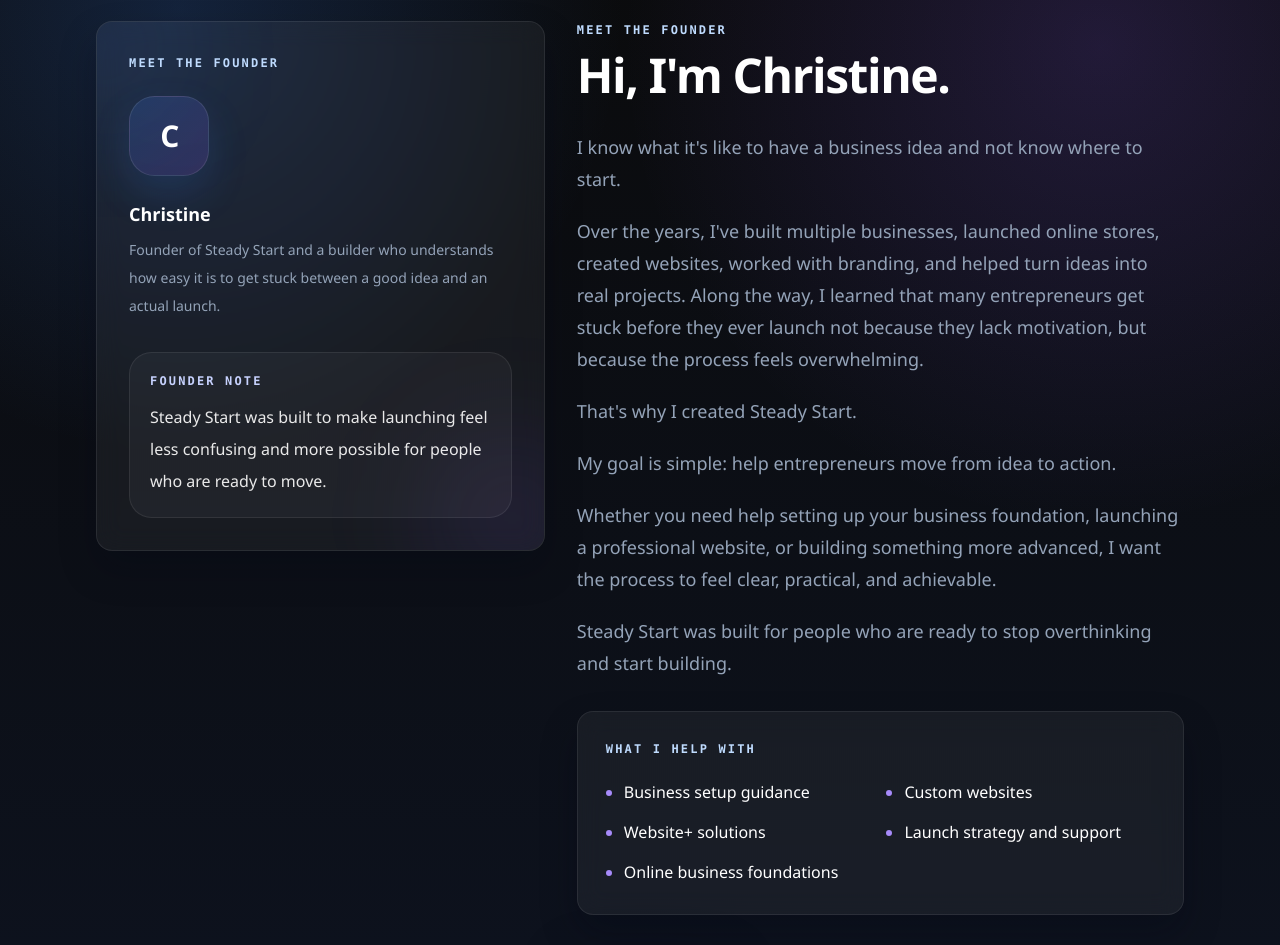
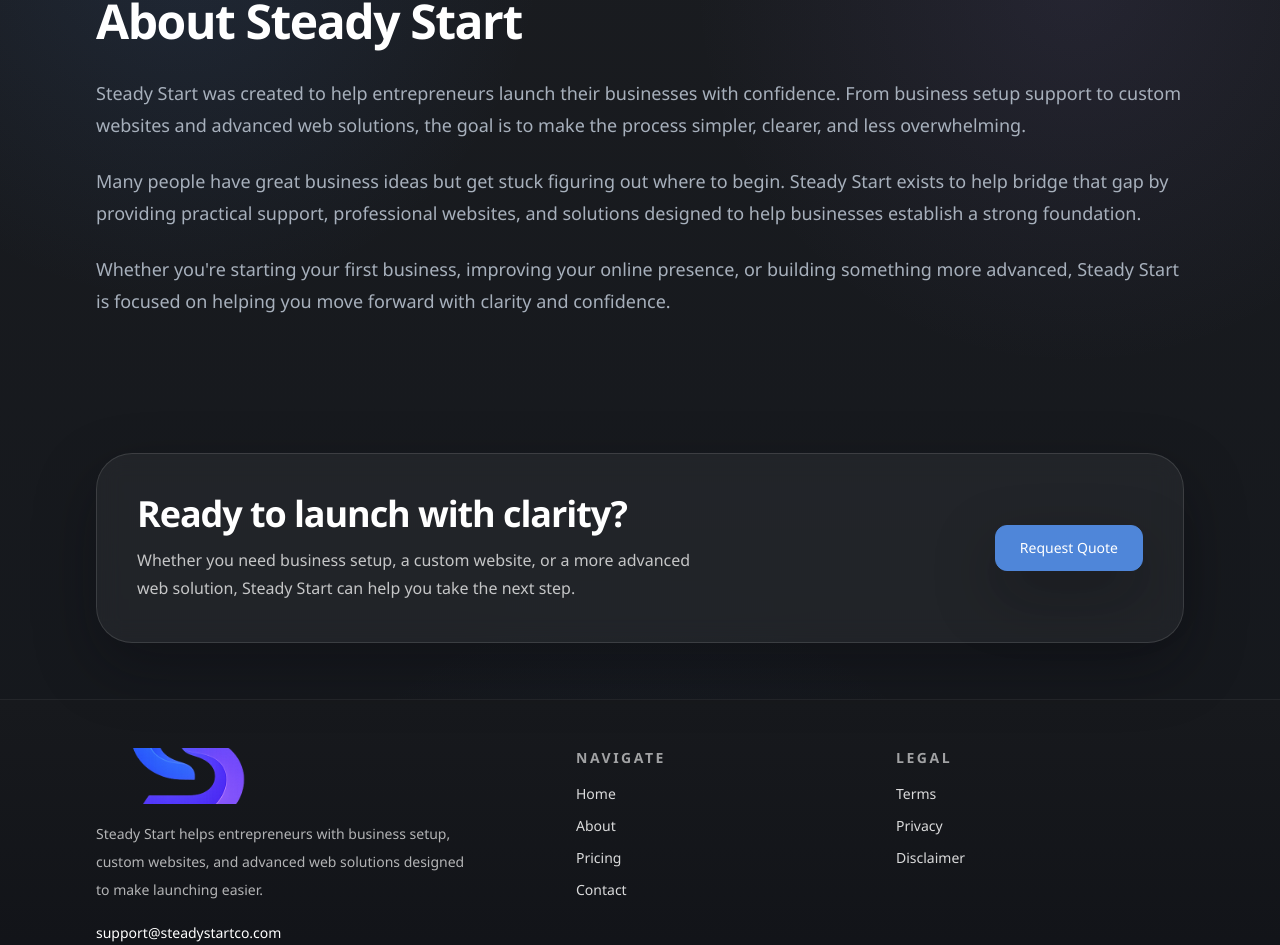
Before and after one commit to MySaaS1023/SS, a Next.js app: page /about in a window 1280 px wide. Shown: the part 180-1125 px from the top of the page. Built offline with nearby package versions, Linux system fonts and the light colour scheme.

Commit message:
Refine branding,

```diff
--- a/app/about/page.tsx
+++ b/app/about/page.tsx
@@ -1,98 +1,37 @@
-import Link from "next/link";
-
 import { CtaBanner } from "@/components/cta-banner";
 import { PageContainer } from "@/components/page-container";
-import { primaryButtonClass } from "@/lib/styles";
-
-const founderStory = [
-  "I know what it's like to have a business idea and not know where to start.",
-  "Over the years, I've built multiple businesses, launched online stores, created websites, worked with branding, and helped turn ideas into real projects. Along the way, I learned that many entrepreneurs get stuck before they ever launch not because they lack motivation, but because the process feels overwhelming.",
-  "That's why I created Steady Start.",
-  "My goal is simple: help entrepreneurs move from idea to action.",
-  "Whether you need help setting up your business foundation, launching a professional website, or building something more advanced, I want the process to feel clear, practical, and achievable.",
-  "Steady Start was built for people who are ready to stop overthinking and start building.",
-];
-
-const founderSupportAreas = [
-  "Business setup guidance",
-  "Custom websites",
-  "Website+ solutions",
-  "Launch strategy and support",
-  "Online business foundations",
-];
 
 export default function AboutPage() {
   return (
     <>
-      <section className="py-14 sm:py-16">
-        <PageContainer>
-          <div className="grid gap-8 lg:grid-cols-[0.85fr_1.15fr] lg:items-start">
-            <div className="glass-card relative overflow-hidden p-6 sm:p-8 lg:sticky lg:top-28">
-              <div className="pointer-events-none absolute inset-0">
-                <div className="absolute left-[-3rem] top-[-2rem] h-28 w-28 rounded-full bg-[#3B82F6]/18 blur-3xl" />
-                <div className="absolute bottom-[-2rem] right-[-2rem] h-32 w-32 rounded-full bg-[#8B5CF6]/18 blur-3xl" />
-              </div>
-              <div className="relative">
-                <p className="section-kicker">Meet The Founder</p>
-                <div className="mt-6 flex h-20 w-20 items-center justify-center rounded-[1.6rem] border border-[rgba(255,255,255,0.1)] bg-[linear-gradient(135deg,rgba(59,130,246,0.18),rgba(139,92,246,0.2))] shadow-[0_18px_40px_rgba(59,130,246,0.16)]">
-                  <span className="text-3xl font-semibold tracking-[-0.06em] text-white">
-                    C
-                  </span>
-                </div>
-                <p className="mt-6 text-lg font-semibold text-white">Christine</p>
-                <p className="mt-2 max-w-sm text-sm leading-7 text-[var(--muted)]">
-                  Founder of Steady Start and a builder who understands how easy it is
-                  to get stuck between a good idea and an actual launch.
-                </p>
-                <div className="mt-8 rounded-[1.4rem] border border-[rgba(255,255,255,0.08)] bg-[rgba(255,255,255,0.04)] p-5">
-                  <p className="font-mono text-xs font-semibold uppercase tracking-[0.18em] text-[#c7d2fe]">
-                    Founder Note
-                  </p>
-                  <p className="mt-3 text-base leading-8 text-white/90">
-                    Steady Start was built to make launching feel less confusing and
-                    more possible for people who are ready to move.
-                  </p>
-                </div>
-              </div>
+      <section className="py-16 sm:py-20">
+        <PageContainer className="max-w-4xl">
+          <div className="space-y-8">
+            <div className="max-w-3xl">
+              <p className="section-kicker">About Steady Start</p>
+              <h1 className="mt-3 text-4xl font-semibold tracking-[-0.03em] text-white sm:text-5xl">
+                About Steady Start
+              </h1>
             </div>
 
-            <div className="space-y-8">
-              <div className="max-w-3xl">
-                <p className="section-kicker">Meet The Founder</p>
-                <h1 className="mt-3 text-4xl font-semibold tracking-[-0.03em] text-white sm:text-5xl">
-                  Hi, I&apos;m Christine.
-                </h1>
-              </div>
-
-              <div className="space-y-5">
-                {founderStory.map((paragraph) => (
-                  <p
-                    key={paragraph}
-                    className="max-w-3xl text-base leading-8 text-[var(--muted)] sm:text-lg"
-                  >
-                    {paragraph}
-                  </p>
-                ))}
-              </div>
-
-              <div className="glass-card p-6 sm:p-7">
-                <p className="section-kicker">What I Help With</p>
-                <ul className="mt-5 grid gap-3 sm:grid-cols-2">
-                  {founderSupportAreas.map((item) => (
-                    <li key={item} className="flex gap-3 text-sm leading-7 text-white sm:text-base">
-                      <span className="mt-3 h-1.5 w-1.5 shrink-0 rounded-full bg-[#a78bfa]" />
-                      <span>{item}</span>
-                    </li>
-                  ))}
-                </ul>
-              </div>
-
-              <Link
-                href="/contact"
-                className={`${primaryButtonClass} force-white-btn inline-flex text-sm shadow-[var(--shadow)]`}
-              >
-                Work With Me
-              </Link>
+            <div className="space-y-6 text-base leading-8 text-[var(--muted)] sm:text-lg">
+              <p>
+                Steady Start was created to help entrepreneurs launch their businesses
+                with confidence. From business setup support to custom websites and
+                advanced web solutions, the goal is to make the process simpler,
+                clearer, and less overwhelming.
+              </p>
+              <p>
+                Many people have great business ideas but get stuck figuring out where
+                to begin. Steady Start exists to help bridge that gap by providing
+                practical support, professional websites, and solutions designed to help
+                businesses establish a strong foundation.
+              </p>
+              <p>
+                Whether you&apos;re starting your first business, improving your online
+                presence, or building something more advanced, Steady Start is focused
+                on helping you move forward with clarity and confidence.
+              </p>
             </div>
           </div>
         </PageContainer>
--- a/app/globals.css
+++ b/app/globals.css
@@ -1,20 +1,20 @@
 @import "tailwindcss";
 
 :root {
-  --background: #0a0a0a;
-  --surface: rgba(255, 255, 255, 0.05);
-  --surface-cream: rgba(15, 23, 42, 0.88);
-  --surface-muted: rgba(17, 24, 39, 0.92);
-  --foreground: #f8fafc;
-  --navy: #0f172a;
-  --navy-dark: #050816;
-  --muted: #94a3b8;
-  --line: rgba(255, 255, 255, 0.12);
-  --card: rgba(255, 255, 255, 0.05);
-  --accent: #3b82f6;
-  --accent-strong: #8b5cf6;
-  --accent-soft: rgba(59, 130, 246, 0.12);
-  --shadow: 0 24px 60px rgba(2, 6, 23, 0.45);
+  --background: #17191d;
+  --surface: rgba(255, 255, 255, 0.055);
+  --surface-cream: rgba(35, 39, 46, 0.92);
+  --surface-muted: rgba(28, 31, 37, 0.94);
+  --foreground: #f7f8fa;
+  --navy: #22262d;
+  --navy-dark: #111318;
+  --muted: #a7b0bc;
+  --line: rgba(255, 255, 255, 0.1);
+  --card: rgba(255, 255, 255, 0.055);
+  --accent: #4f86d9;
+  --accent-strong: #8d79cf;
+  --accent-soft: rgba(79, 134, 217, 0.12);
+  --shadow: 0 24px 60px rgba(8, 10, 14, 0.34);
 }
 
 * {
@@ -29,10 +29,10 @@
   margin: 0;
   min-height: 100vh;
   background:
-    radial-gradient(circle at 14% 10%, rgba(59, 130, 246, 0.2), transparent 22%),
-    radial-gradient(circle at 86% 12%, rgba(139, 92, 246, 0.18), transparent 24%),
-    radial-gradient(circle at 50% 100%, rgba(59, 130, 246, 0.08), transparent 30%),
-    linear-gradient(180deg, #0a0a0a 0%, #0f172a 100%);
+    radial-gradient(circle at 14% 10%, rgba(79, 134, 217, 0.12), transparent 24%),
+    radial-gradient(circle at 84% 14%, rgba(141, 121, 207, 0.1), transparent 26%),
+    radial-gradient(circle at 50% 100%, rgba(79, 134, 217, 0.05), transparent 30%),
+    linear-gradient(180deg, #1a1c20 0%, #14171c 100%);
   color: var(--foreground);
   font-family: "Avenir Next", "Segoe UI", "Helvetica Neue", sans-serif;
 }
@@ -65,7 +65,7 @@
   border-radius: 1rem;
   backdrop-filter: blur(12px);
   -webkit-backdrop-filter: blur(12px);
-  box-shadow: 0 18px 36px rgba(2, 6, 23, 0.28);
+  box-shadow: 0 18px 36px rgba(8, 10, 14, 0.24);
 }
 
 .section-kicker {
@@ -75,7 +75,7 @@
   font-weight: 600;
   letter-spacing: 0.18em;
   text-transform: uppercase;
-  color: #bfdbfe;
+  color: #c8d1dc;
 }
 
 .force-white-btn,
--- a/components/logo.tsx
+++ b/components/logo.tsx
@@ -8,15 +8,22 @@
 
 export function Logo({ compact = false }: LogoProps) {
   return (
-    <Link href="/" className="inline-flex items-center">
+    <Link
+      href="/"
+      className={`inline-flex items-center overflow-hidden ${
+        compact ? "h-[36px] w-[94px] sm:h-[40px] sm:w-[110px]" : "h-[42px] w-[118px] sm:h-[48px] sm:w-[132px] md:h-[56px] md:w-[170px]"
+      }`}
+    >
       <Image
         src="/logo.png"
         alt="Steady Start Logo"
         width={180}
         height={64}
         priority
-        className={`object-contain h-auto ${
-          compact ? "w-[92px] sm:w-[104px]" : "w-[96px] sm:w-[112px] md:w-[152px]"
+        className={`h-auto max-w-none object-contain object-left ${
+          compact
+            ? "w-[126px] -translate-x-2 scale-[1.22] sm:w-[144px] sm:-translate-x-2.5 sm:scale-[1.2]"
+            : "w-[152px] -translate-x-2 scale-[1.2] sm:w-[168px] sm:-translate-x-2.5 md:w-[208px] md:-translate-x-3"
         }`}
       />
     </Link>
--- a/components/site-footer.tsx
+++ b/components/site-footer.tsx
@@ -2,7 +2,7 @@
 
 import { Logo } from "@/components/logo";
 import { PageContainer } from "@/components/page-container";
-import { footerDescription, navLinks, supportEmail } from "@/lib/site-data";
+import { footerDescription, supportEmail } from "@/lib/site-data";
 
 const legalLinks = [
   { href: "/terms", label: "Terms" },
@@ -10,23 +10,36 @@
   { href: "/disclaimer", label: "Disclaimer" },
 ];
 
+const footerNavLinks = [
+  { href: "/", label: "Home" },
+  { href: "/about", label: "About" },
+  { href: "/pricing", label: "Pricing" },
+  { href: "/contact", label: "Contact" },
+];
+
 export function SiteFooter() {
   return (
-    <footer className="border-t border-[rgba(255,255,255,0.08)] bg-[linear-gradient(180deg,#070b14,#050816)] text-white">
-      <PageContainer className="grid gap-10 py-12 md:grid-cols-[1.3fr_1fr_1fr]">
-        <div className="space-y-4">
-          <Logo invert />
-          <p className="max-w-sm text-sm leading-7 text-white/70">
+    <footer className="border-t border-[rgba(255,255,255,0.08)] bg-[linear-gradient(180deg,#17191d,#111318)] text-white">
+      <PageContainer className="grid gap-10 py-12 md:grid-cols-[1.4fr_0.9fr_0.9fr] md:gap-8">
+        <div className="space-y-4 md:pr-8">
+          <Logo />
+          <p className="max-w-sm text-sm leading-7 text-white/68">
             {footerDescription}
           </p>
+          <a
+            href={`mailto:${supportEmail}`}
+            className="inline-flex text-sm text-white/84 transition hover:text-white"
+          >
+            {supportEmail}
+          </a>
         </div>
 
         <div>
-          <h3 className="text-sm font-semibold uppercase tracking-[0.18em] text-white/65">
+          <h3 className="text-sm font-semibold uppercase tracking-[0.18em] text-white/60">
             Navigate
           </h3>
-          <div className="mt-4 space-y-3 text-sm text-white/88">
-            {navLinks.map((link) => (
+          <div className="mt-4 space-y-3 text-sm text-white/84">
+            {footerNavLinks.map((link) => (
               <div key={link.href}>
                 <Link href={link.href} className="transition hover:text-[#bfdbfe]">
                   {link.label}
@@ -37,10 +50,10 @@
         </div>
 
         <div>
-          <h3 className="text-sm font-semibold uppercase tracking-[0.18em] text-white/65">
-            Legal & Support
+          <h3 className="text-sm font-semibold uppercase tracking-[0.18em] text-white/60">
+            Legal
           </h3>
-          <div className="mt-4 space-y-3 text-sm text-white/88">
+          <div className="mt-4 space-y-3 text-sm text-white/84">
             {legalLinks.map((link) => (
               <div key={link.href}>
                 <Link href={link.href} className="transition hover:text-[#bfdbfe]">
@@ -48,12 +61,6 @@
                 </Link>
               </div>
             ))}
-            <a
-              href={`mailto:${supportEmail}`}
-              className="transition hover:text-[#bfdbfe]"
-            >
-              {supportEmail}
-            </a>
           </div>
         </div>
       </PageContainer>
--- a/lib/site-data.ts
+++ b/lib/site-data.ts
@@ -134,12 +134,6 @@
   },
 ];
 
-export const aboutCards = [
-  "Steady Start helps entrepreneurs organize the foundation of their business, set up their online presence, and move forward with clarity.",
-  "Services are designed around real launch needs, from EIN and business setup guidance to custom websites, booking/cart integrations, portals, automations, and advanced web solutions.",
-  "Every project is built with a practical, supportive approach so new business owners can feel confident, professional, and ready to grow.",
-];
-
 export const processSteps = [
   {
     title: "Share your launch goals",
--- a/lib/styles.ts
+++ b/lib/styles.ts
@@ -1,5 +1,5 @@
 export const primaryButtonClass =
-  "inline-flex items-center justify-center rounded-xl border border-[#3B82F6] bg-[#3B82F6] px-6 py-3 font-medium text-white transition-all duration-200 hover:-translate-y-0.5 hover:bg-[#2563EB] hover:border-[#2563EB] hover:shadow-[0_16px_30px_rgba(59,130,246,0.32)]";
+  "inline-flex items-center justify-center rounded-xl border border-[#4F86D9] bg-[#4F86D9] px-6 py-3 font-medium text-white transition-all duration-200 hover:-translate-y-0.5 hover:bg-[#4377C6] hover:border-[#4377C6] hover:shadow-[0_16px_30px_rgba(79,134,217,0.26)]";
 
 export const secondaryButtonClass =
-  "inline-flex items-center justify-center rounded-xl border border-[rgba(255,255,255,0.16)] bg-[rgba(255,255,255,0.04)] px-6 py-3 font-medium text-white transition-all duration-200 hover:-translate-y-0.5 hover:border-[rgba(255,255,255,0.28)] hover:bg-[rgba(255,255,255,0.08)]";
+  "inline-flex items-center justify-center rounded-xl border border-[rgba(255,255,255,0.14)] bg-[rgba(255,255,255,0.04)] px-6 py-3 font-medium text-white transition-all duration-200 hover:-translate-y-0.5 hover:border-[rgba(255,255,255,0.24)] hover:bg-[rgba(255,255,255,0.07)]";
```
Also changed, not shown: components/site-header.tsx (+5 -5 lines).
